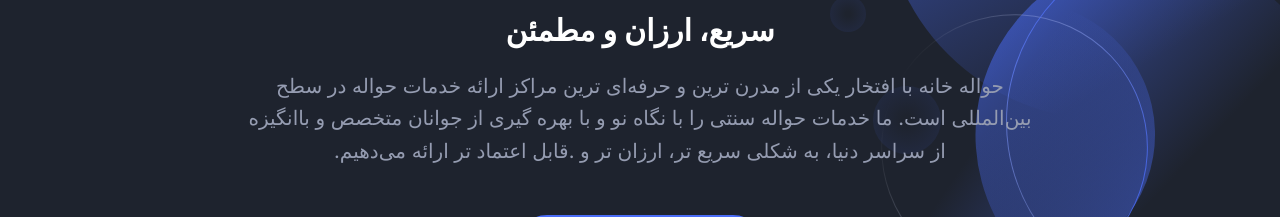
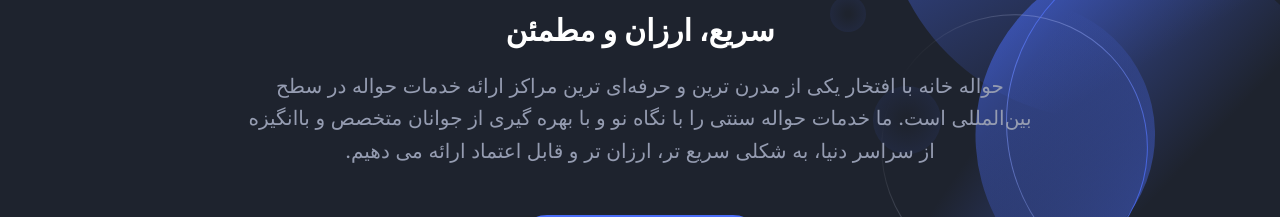
Before and after one commit to zamanehsani/hawalahub, a Next.js app: page / in a window 1280 px wide. Shown: the part 168-385 px from the top of the page. Built offline with nearby package versions, Linux system fonts and the light colour scheme.

Commit message:
spelling

```diff
--- a/src/components/Hero/index.tsx
+++ b/src/components/Hero/index.tsx
@@ -21,8 +21,8 @@ const Hero = () => {
                   حواله خانه با افتخار یکی از مدرن‌ ترین و حرفه‌ای ‌ترین مراکز
                   ارائه خدمات حواله در سطح بین‌المللی است. ما خدمات حواله سنتی
                   را با نگاه نو و با بهره‌ گیری از جوانان متخصص و باانگیزه از
-                  سراسر دنیا، به شکلی سریع‌ تر، ارزان‌ تر و .قابل‌ اعتماد تر
-                  ارائه می‌دهیم.
+                  سراسر دنیا، به شکلی سریع‌ تر، ارزان‌ تر و قابل‌ اعتماد ارائه
+                  می‌ دهیم.
                 </p>
                 <div className="flex flex-col items-center justify-center sm:flex-row sm:space-y-0 sm:space-x-4">
                   <Link
```
